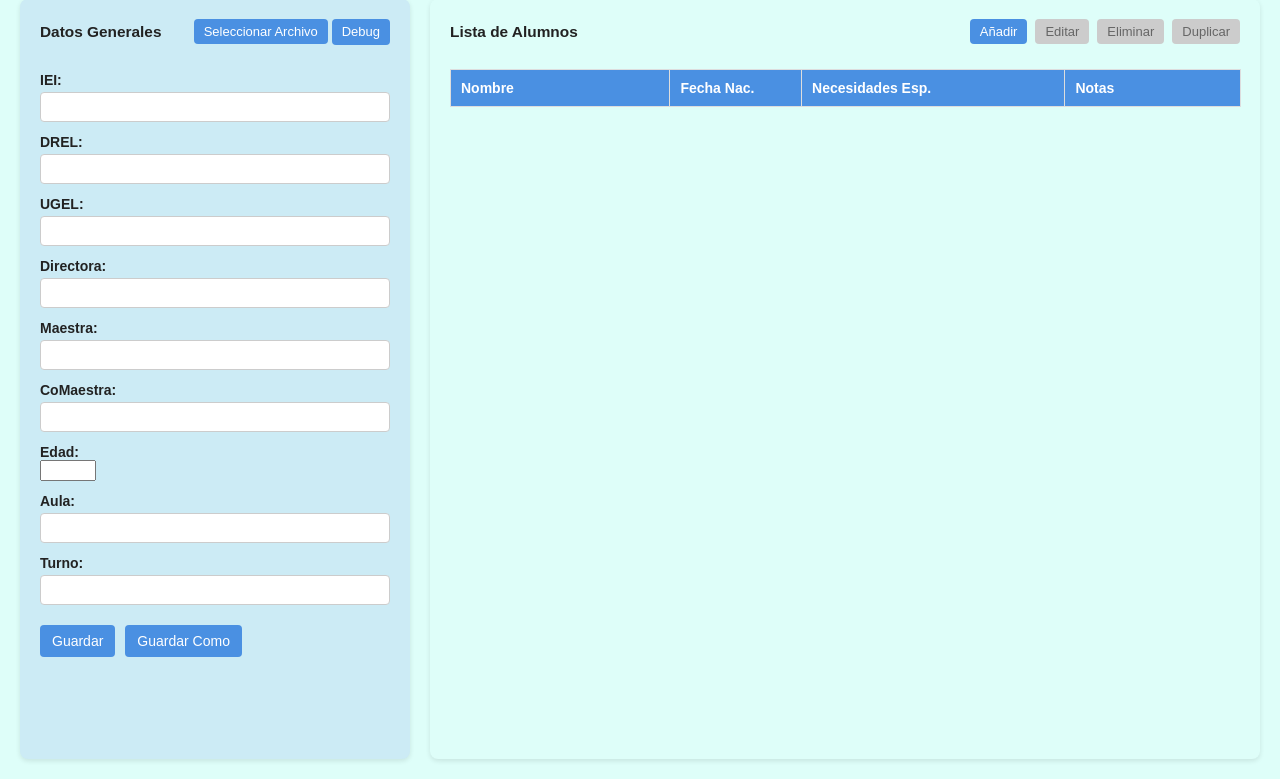
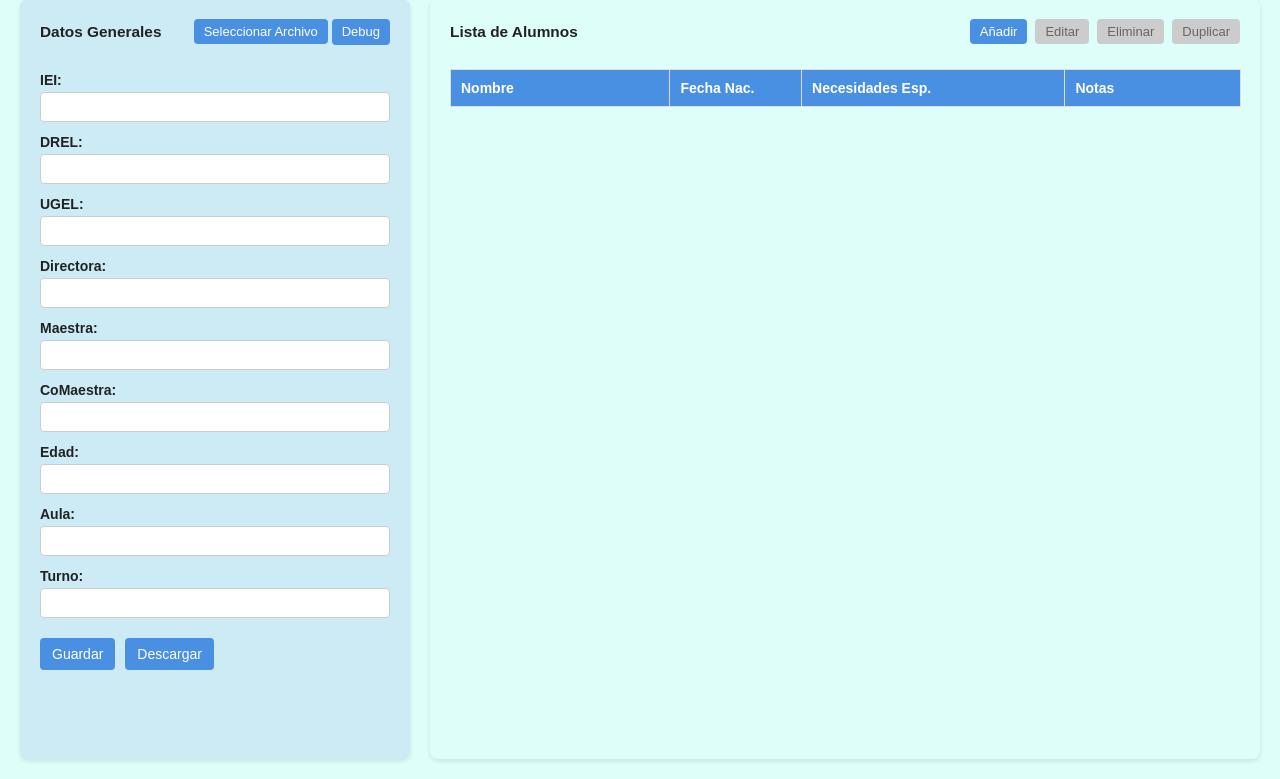
Before and after one commit to ReinaPapaya/Editor_Clase_Web, a Python web app: template templates/index.html in a window 1280 px wide. Shown: the part 21-800 px from the top of the page. Run offline with Jinja, Linux system fonts and the light colour scheme; the template is opened without the code that fills it, so the values that code supplies are empty.

Commit message:
Update index.html
Cambiar el botón "Guardar Como" por "Descargar".
Asegurarnos de que el ID del botón de descarga sea download-button.

```diff
--- a/templates/index.html
+++ b/templates/index.html
@@ -40,7 +40,7 @@
                 <input type="text" id="comaestra" name="comaestra">
 
                 <label for="edad">Edad:</label>
-                <input type="number" id="edad" name="edad" min="1" max="20"> <!-- Tipo number -->
+                <input type="text" id="edad" name="edad"> <!-- Tipo text -->
 
                 <label for="aula">Aula:</label>
                 <input type="text" id="aula" name="aula">
@@ -51,7 +51,7 @@
                 <!-- Botones para guardar -->
                 <div class="button-group">
                      <button type="button" id="save-button" class="main-button">Guardar</button>
-                     <button type="button" id="save-as-button" class="main-button">Guardar Como</button>
+                     <button type="button" id="download-button" class="main-button">Descargar</button> <!-- Cambiado -->
                 </div>
             </form>
         </div>
```
